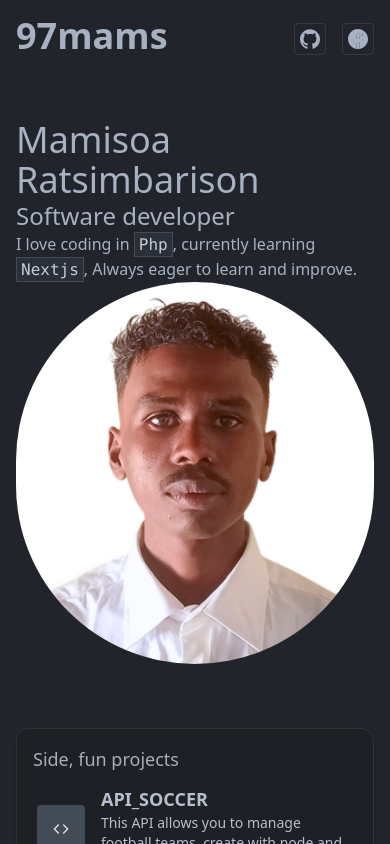
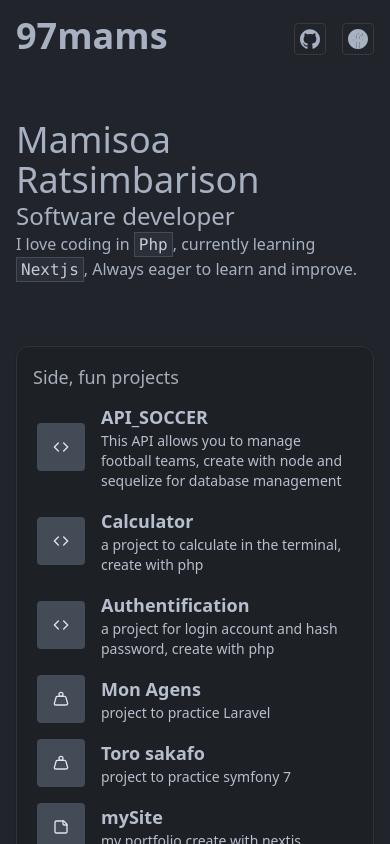
Before and after one commit to 97mams/my-site, a Next.js app: page / in a window 390 px wide. Shown: the top 844 px of the page. Built offline with nearby package versions, Linux system fonts and the light colour scheme.

Commit message:
fix: hidden image in mobil screen

```diff
--- a/app/_componets/Hero.tsx
+++ b/app/_componets/Hero.tsx
@@ -1,6 +1,6 @@
 import Image from "next/image"
+import { Code } from "./Code"
 import { Section } from "./Section"
-import { Code } from "./Code"
 
 export const Hero = () => {
     return (
@@ -10,7 +10,7 @@ export const Hero = () => {
                 <h3 className="text-2xl">Software developer</h3>
                 <p>I love coding in <Code>Php</Code>, currently learning <Code>Nextjs</Code>, Always eager to learn and improve.</p>
             </div>
-            <div className="flex-[2] ml-auto">
+            <div className="hidden md:block md:flex-[2] ml-auto">
                 <Image
                     src={"/moi.png"}
                     alt="profil"
```
